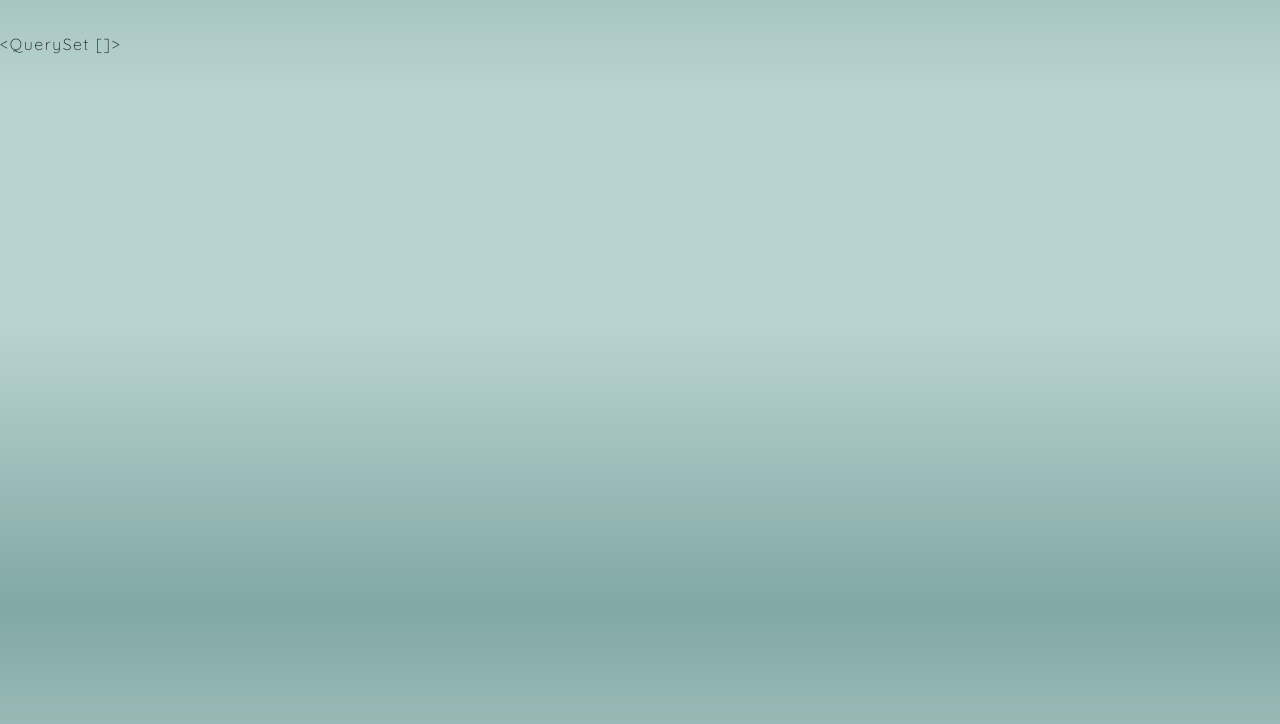
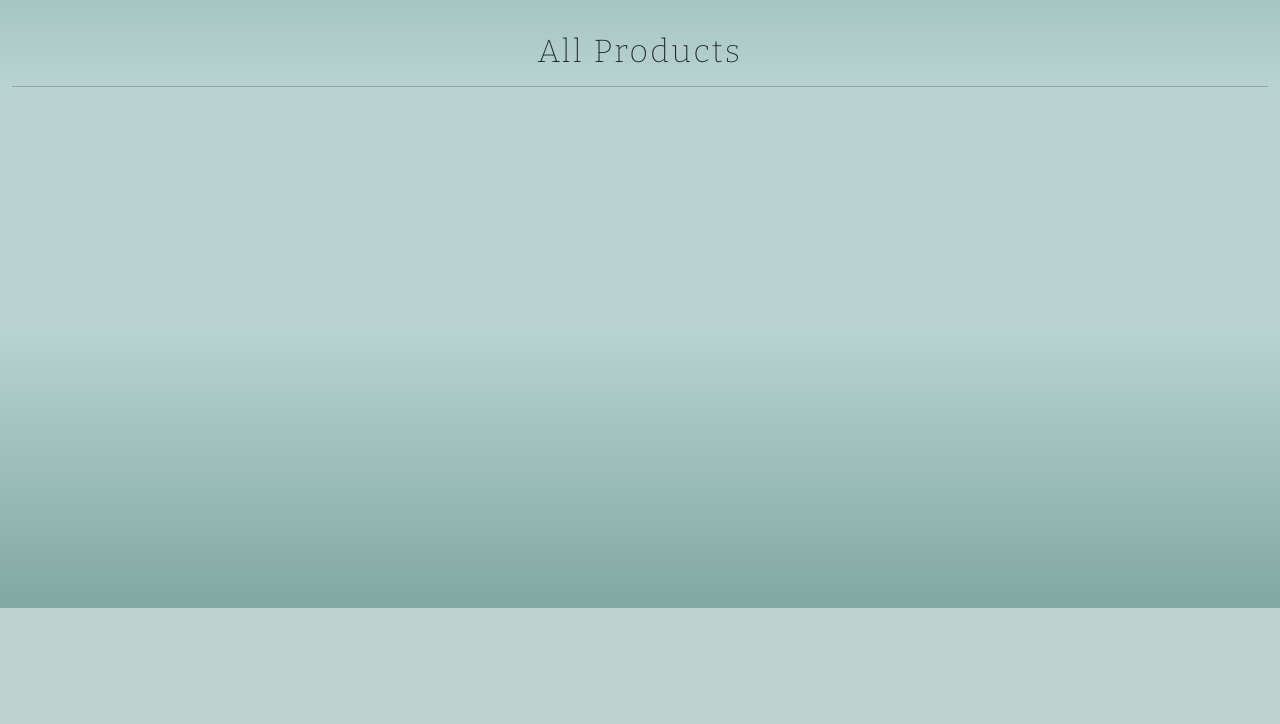
Before and after one commit to johnamdickson/portfolio-project-5, a Django app: page /products/ in a window 1280 px wide. Shown: the part 192-916 px from the top of the page. After the commit the page ends 800 px from the top, so only its background shows below. Run offline with Django 3.2, Linux system fonts and the light colour scheme; data that the repository does not hold is empty; some libraries are stand-ins or nearby versions.

Commit message:
build: add products to template and style

```diff
--- a/products/templates/products/products.html
+++ b/products/templates/products/products.html
@@ -8,10 +8,55 @@
 {% endblock %}
 
 {% block content %}
+  <div class="container-fluid products-container mt-2 w-100">
+    <div class="row pt-lg-2" >
+      <div class="col-12">
+        <h2 class="text-center main-title">All Products</h2>
+        <hr class="mx-auto main-hr">
+      </div>
+    </div>
+    <div class="row w-100 justify-content-around">
+      {% for product in products %}
 
-  <div class="container-fluid home-container mt-4 w-100">
-    <div class="row h-100 pt-lg-2" >
-      {{ products }}
+      <div class="col-md-4 col-lg-3 p-4 m-4 product-card shadow rounded border-success d-flex flex-column justify-content-between position-relative">
+        {% if product.learn_product %}
+        <div class="learn-banner rounded-circle d-flex flex-column align-items-center justify-content-center position-absolute translate-middle">
+          <i class="fa-solid fa-graduation-cap fa-xl d-block mt-2 mb-3"></i>
+          <p class="text-center m-0">{{product.category.friendly_name}}</p>
+
+        </div>
+        {% endif %}
+        <div class="row w-100 g-0">
+
+          <div class="col-12 product-image overflow-hidden mx-auto rounded">
+            <div class="w-100 position-relative">
+              <img class="" src="{{ product.image.url }}" alt="">
+
+            </div>
+          </div>
+        </div>
+        <div class="row w-100 g-0">
+          <div class="col-12 product-title text-center mt-3">
+            <h4>{{ product.name }}</h4>
+          </div>
+        </div>
+        <div class="row w-100 g-0">
+          <div class="col-12 mt-2 product-description mx-auto">
+            <p>
+              {{ product.description }}
+            </p>
+          </div>
+        </div>
+        <div class="row w-100 g-0 align-items-center">
+          <div class="col-6 mt-2 product-price mx-auto">
+            <h5 class="text-center m-0">€{{product.price}}</h5>
+          </div>
+          <div class="col-6 mt-2 product-price mx-auto d-flex justify">
+            <a href="#" class="btn btn-custom text-center">Buy Now</a>
+          </div>
+        </div>
+      </div>
+      {% endfor %}
     </div>
   </div>
 {% endblock %}
```
